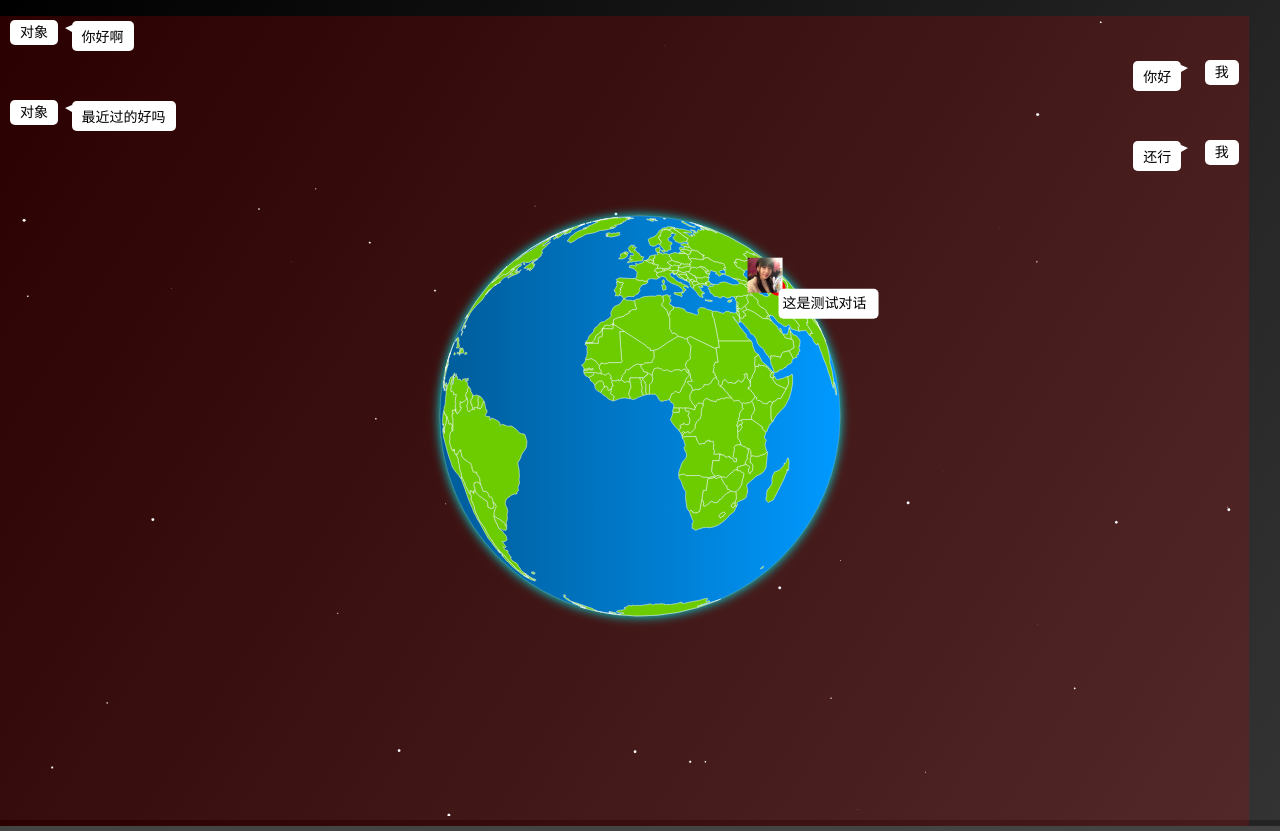
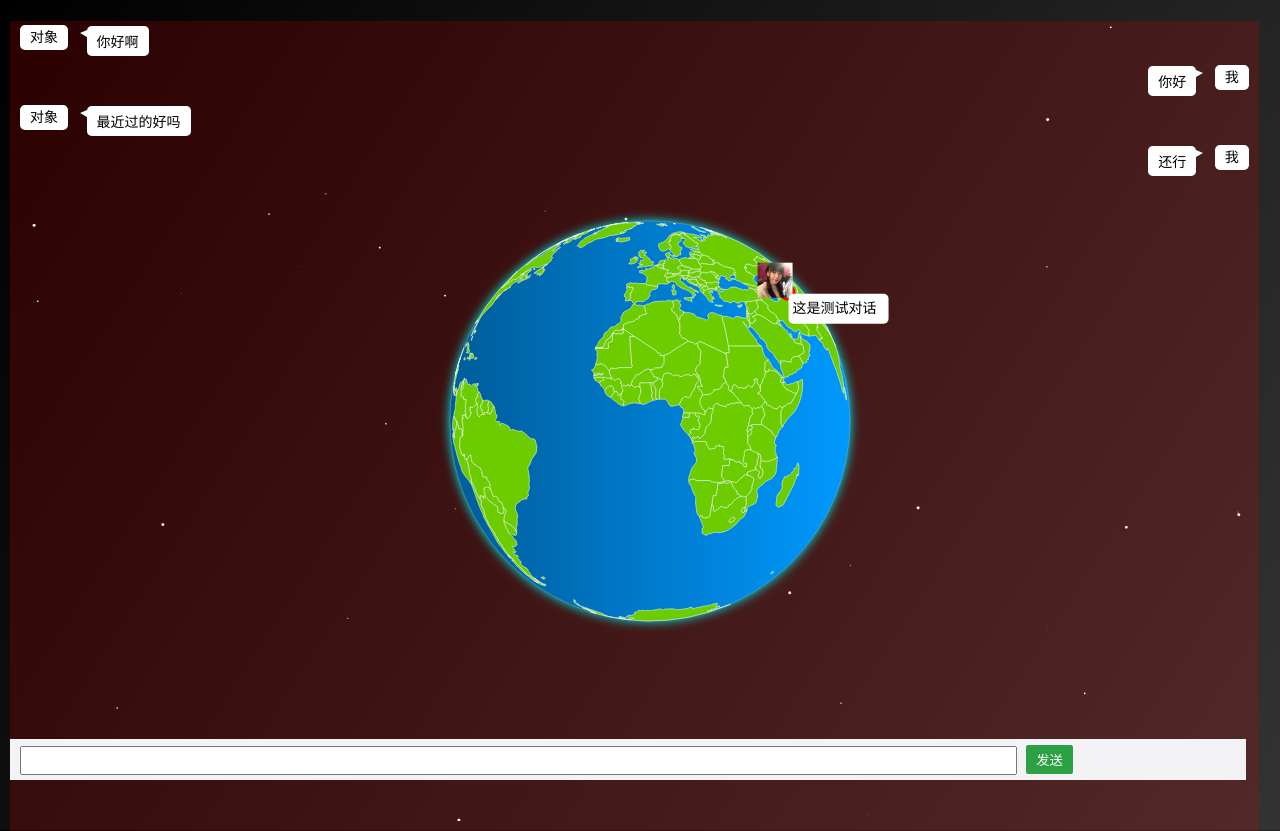
Before and after one commit to yeyuguo/earthChat, a plain HTML site: page index.html in a window 1280 px wide. Drawn offline with Linux system fonts and the light colour scheme.

Commit message:
添加了发送对话框样式

```diff
--- a/index.html
+++ b/index.html
@@ -83,6 +83,11 @@
             <span>我</span>
         </section>
     </div>
+
+    <div id="inputBox">
+        <input type="text" name="" value="" class='inputDia'>
+        <input type="submit" value="发送" class="sendBtn">
+    </div>
     <script src="d3.custom.js"></script>
     <script src="script.js"></script>
 </body>
--- a/style.less
+++ b/style.less
@@ -9,12 +9,13 @@
 
 
 body {
+    padding:@padCommon;
     font-size: 14px;
     background-color: #444444;
     background-image: -webkit-gradient(linear, left top, right bottom, from(#000), to(#333));
     background-image: -webkit-linear-gradient(left top, #000, #333);
     background-image: -moz-linear-gradient(left top, #000, #333);
-    overflow: hidden;
+    // overflow: hidden;
 }
 li{
     list-style: none;
@@ -199,7 +200,7 @@ li{
         max-width: 225px;
         display: inline-block;
         position: relative;
-        margin: 0 20px 0 10px;
+        margin: 0 15px 0 15px;
         background-color: #fff;
         box-shadow: inset 0 0 1px #fff;
         vertical-align: top;
@@ -209,6 +210,9 @@ li{
     .other{
         text-align: left;
         float: left;
+        .content {
+
+        }
         .content:before{
             content: "";
             position: absolute;
@@ -238,3 +242,25 @@ li{
         }
     }
 }
+
+
+#inputBox{
+    padding:@padCommon;
+    background: @backGray;
+    position: absolute;
+    bottom: 20px;
+    width: 95%;
+    .inputDia{
+        padding:@padCommon;
+        width: 80%;
+    }
+    .sendBtn{
+        cursor: pointer;
+        background: @backGreen;
+        color: #fff;
+        padding:@padCommon;
+        border:1px solid #fff;
+        border-radius: 3px;
+        margin-left: 5px;
+    }
+}
```
Also changed, not shown: style.css.
